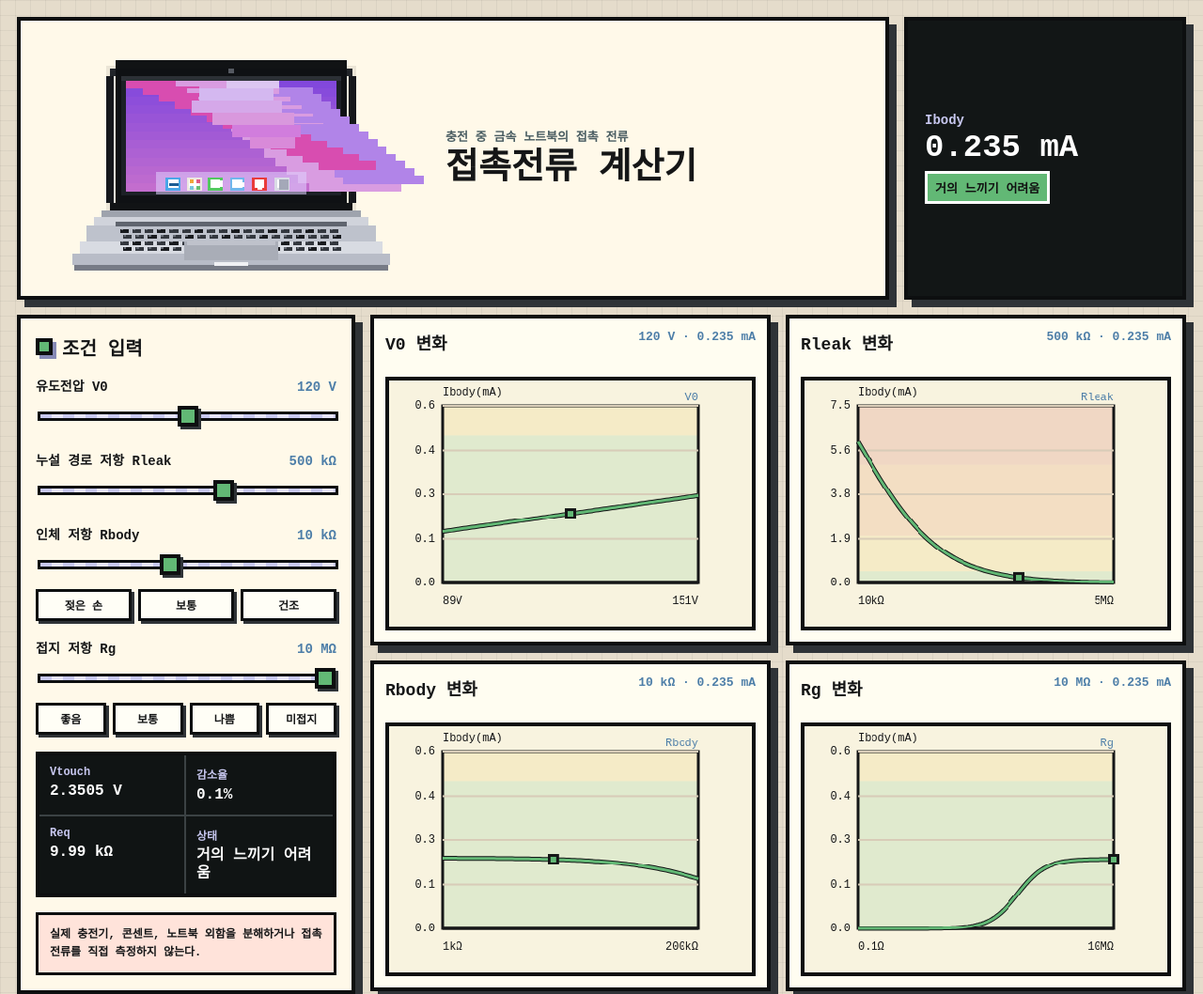
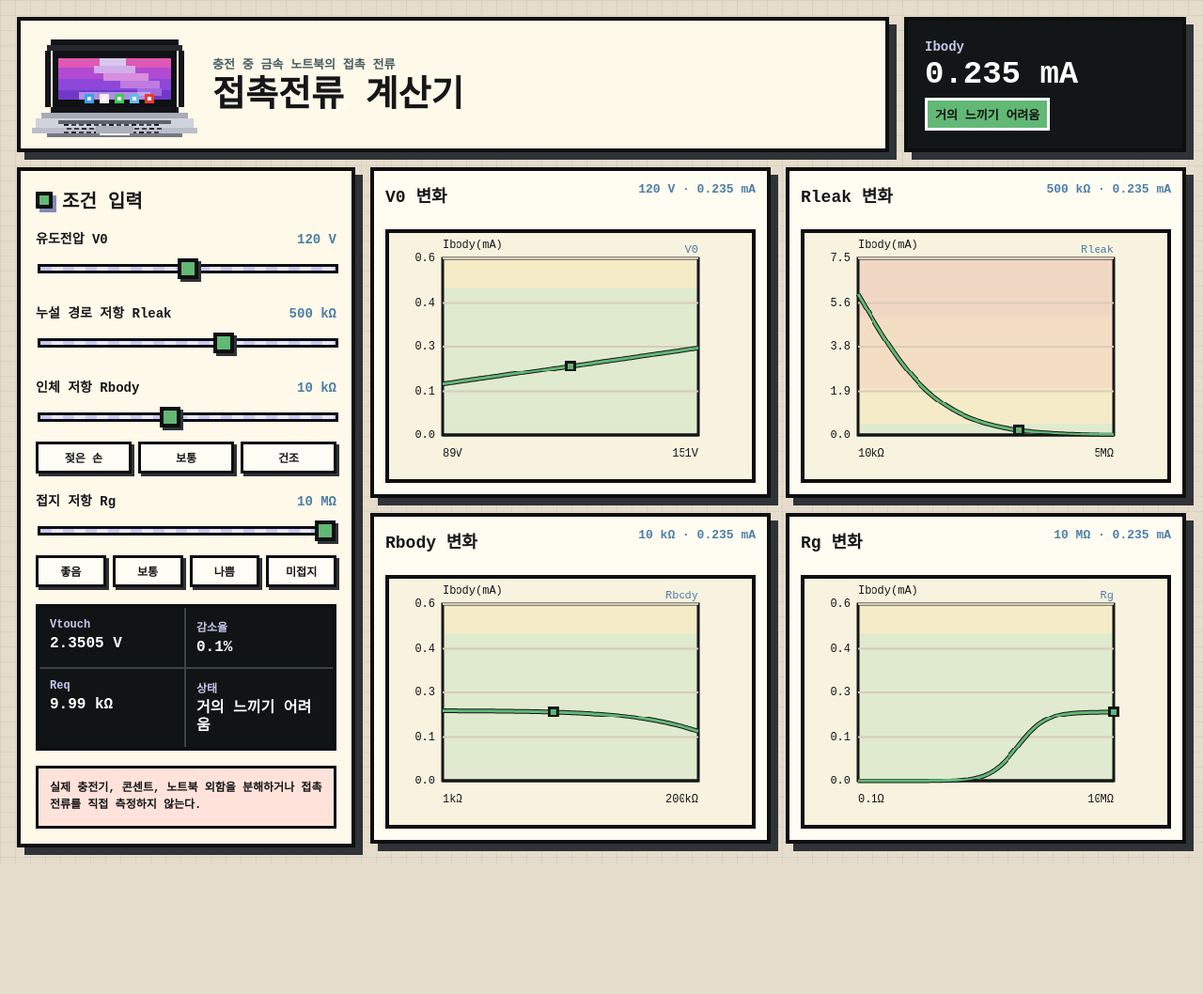
Before and after one commit to dhni1/zzirit, a website: page index.html in a window 1280 px wide. Shown: the top 1058 px of the page at 94% size. After the commit the page ends 920 px from the top, so only its background shows below. Drawn offline with Linux system fonts and the light colour scheme.

Commit message:
zzirit v0.1.2

```diff
--- a/app.js
+++ b/app.js
@@ -370,74 +370,52 @@ function drawTitleMacBook() {
     ctx.fillRect(x, y, w, h);
   };
 
-  p(118, 52, 404, 236, "rgba(0,0,0,0.08)");
+  p(20, 8, 136, 6, "#121417");
+  p(16, 14, 144, 6, "#24282e");
+  p(14, 20, 6, 60, "#121417");
+  p(156, 20, 6, 60, "#121417");
+  p(20, 80, 136, 6, "#121417");
+  p(22, 20, 132, 60, "#0f1114");
+  p(28, 28, 120, 44, "#7d53de");
 
-  p(132, 42, 376, 14, "#111315");
-  p(124, 56, 392, 12, "#22252a");
-  p(118, 68, 12, 206, "#16181c");
-  p(510, 68, 12, 206, "#16181c");
-  p(124, 274, 392, 14, "#111315");
-  p(132, 56, 376, 218, "#0f1114");
-  p(142, 68, 356, 194, "#1c2026");
+  p(28, 28, 120, 10, "#df58b4");
+  p(28, 38, 120, 12, "#b24bd2");
+  p(28, 50, 120, 12, "#8d48d9");
+  p(28, 62, 120, 10, "#7038c9");
+  p(72, 28, 28, 8, "#d8c6ef");
+  p(66, 36, 44, 8, "#d1aee9");
+  p(76, 44, 48, 8, "#d98dde");
+  p(94, 52, 42, 8, "#be7be1");
+  p(112, 60, 26, 8, "#a26adf");
 
-  for (let y = 74; y < 256; y += 14) {
-    const t = (y - 74) / 182;
-    const base = Math.round(130 + t * 70);
-    p(150, y, 340, 14, `rgb(${base}, ${72 + Math.round(t * 40)}, ${220 - Math.round(t * 15)})`);
-  }
+  p(50, 64, 76, 8, "rgba(229, 214, 255, 0.55)");
+  const icons = [
+    [56, "#3aa2e9"],
+    [72, "#f2efe8"],
+    [88, "#42c95b"],
+    [104, "#62bde8"],
+    [120, "#e83b35"],
+  ];
+  icons.forEach(([x, color]) => {
+    p(x, 66, 10, 10, color);
+    p(x + 3, 69, 4, 4, "#ffffff");
+  });
 
-  for (let i = 0; i < 13; i += 1) {
-    p(150 + i * 26, 74 + i * 11, 92, 14, "#d84db0");
-    p(230 + i * 18, 74 + i * 14, 150, 14, "#d99ce1");
-    p(322 + i * 15, 86 + i * 12, 130, 14, "#b184e8");
-  }
+  p(10, 86, 156, 6, "#a6abb6");
+  p(4, 92, 168, 10, "#d0d3dc");
+  p(0, 102, 176, 6, "#b9bec9");
+  p(16, 108, 144, 4, "#737985");
+  p(28, 94, 120, 4, "#5e646f");
 
-  p(312, 74, 86, 14, "#dcc6f1");
-  p(268, 88, 120, 20, "#d4b8f0");
-  p(256, 108, 146, 20, "#d5a8e9");
-  p(290, 128, 132, 20, "#d998dd");
-  p(322, 148, 110, 20, "#d17ddd");
-  p(350, 168, 74, 18, "#d98ad9");
-  p(142, 68, 356, 8, "#2c3036");
-  p(316, 56, 8, 8, "#555961");
-
-  p(198, 224, 244, 36, "rgba(225, 210, 255, 0.55)");
-  const dockX = [214, 248, 282, 318, 354, 390];
-  const dockColors = ["#4aa6e8", "#ece8e0", "#52c95f", "#70b7ec", "#e93b3b", "#d9dbe5"];
-  dockX.forEach((x, index) => {
-    p(x, 232, 24, 22, dockColors[index]);
-    p(x + 4, 236, 16, 14, "#ffffff");
-  });
-  p(220, 242, 14, 4, "#1b5d95");
-  p(253, 236, 6, 6, "#f2a83a");
-  p(263, 236, 6, 6, "#e05b83");
-  p(253, 246, 6, 6, "#7ac6dc");
-  p(263, 246, 6, 6, "#67bd71");
-  p(289, 238, 18, 10, "#ffffff");
-  p(325, 240, 16, 8, "#ffffff");
-  p(362, 236, 8, 16, "#ffffff");
-  p(397, 236, 16, 16, "#a4a8b8");
-
-  p(110, 286, 420, 10, "#9ea3ad");
-  p(98, 296, 444, 14, "#d0d3db");
-  p(86, 310, 468, 26, "#bec2cc");
-  p(74, 336, 492, 20, "#d8dbe2");
-  p(62, 356, 516, 18, "#b8bcc7");
-  p(66, 374, 508, 10, "#777b86");
-
-  p(132, 304, 376, 8, "#5f646e");
-  for (let row = 0; row < 4; row += 1) {
-    for (let col = 0; col < 18; col += 1) {
-      const x = 140 + col * 20 + (row % 2) * 5;
-      const y = 316 + row * 10;
-      const shade = (row + col) % 3 === 0 ? "#181a1e" : "#33373e";
-      p(x, y, 14, 6, shade);
-      p(x + 1, y, 4, 2, "#666b75");
+  for (let row = 0; row < 3; row += 1) {
+    for (let col = 0; col < 13; col += 1) {
+      const x = 34 + col * 8 + (row % 2) * 3;
+      const y = 98 + row * 4;
+      p(x, y, 5, 2, (row + col) % 3 === 0 ? "#1b1e23" : "#3c414b");
     }
   }
-  p(244, 336, 152, 30, "#a9adb7");
-  p(248, 336, 144, 6, "#bfc2cb");
-  p(292, 370, 56, 5, "#f0f1f4");
+  p(68, 100, 40, 8, "#acb0bb");
+  p(72, 108, 32, 2, "#eef0f4");
 }
 
 function update() {
--- a/index.html
+++ b/index.html
@@ -14,7 +14,7 @@
     <main class="shell">
       <header class="topbar">
         <div class="brand">
-          <canvas id="titleMacBook" width="640" height="400" aria-hidden="true"></canvas>
+          <canvas id="titleMacBook" width="176" height="112" aria-hidden="true"></canvas>
           <div class="brand-copy">
             <p class="eyebrow">충전 중 금속 노트북의 접촉 전류</p>
             <h1>접촉전류 계산기</h1>
--- a/styles.css
+++ b/styles.css
@@ -65,20 +65,19 @@ input {
 }
 
 .brand {
-  display: grid;
-  grid-template-columns: minmax(260px, 420px) minmax(0, 1fr);
-  gap: 18px;
+  display: flex;
   align-items: center;
   min-width: 0;
-  padding: 14px 20px 16px 14px;
+  padding: 12px 18px 12px 12px;
 }
 
 #titleMacBook {
+  flex: 0 0 auto;
   display: block;
-  width: min(420px, 100%);
-  height: auto;
+  width: 176px;
+  height: 112px;
   image-rendering: pixelated;
-  justify-self: center;
+  margin-right: 16px;
 }
 
 .brand-copy {
@@ -369,15 +368,14 @@ input[type="range"]::-moz-range-thumb {
   }
 
   .brand {
-    display: grid;
-    grid-template-columns: 1fr;
-    gap: 8px;
+    display: flex;
     padding: 10px;
   }
 
   #titleMacBook {
-    width: min(100%, 310px);
-    justify-self: start;
+    width: 112px;
+    height: 72px;
+    margin-right: 10px;
   }
 
   h1 {
```
